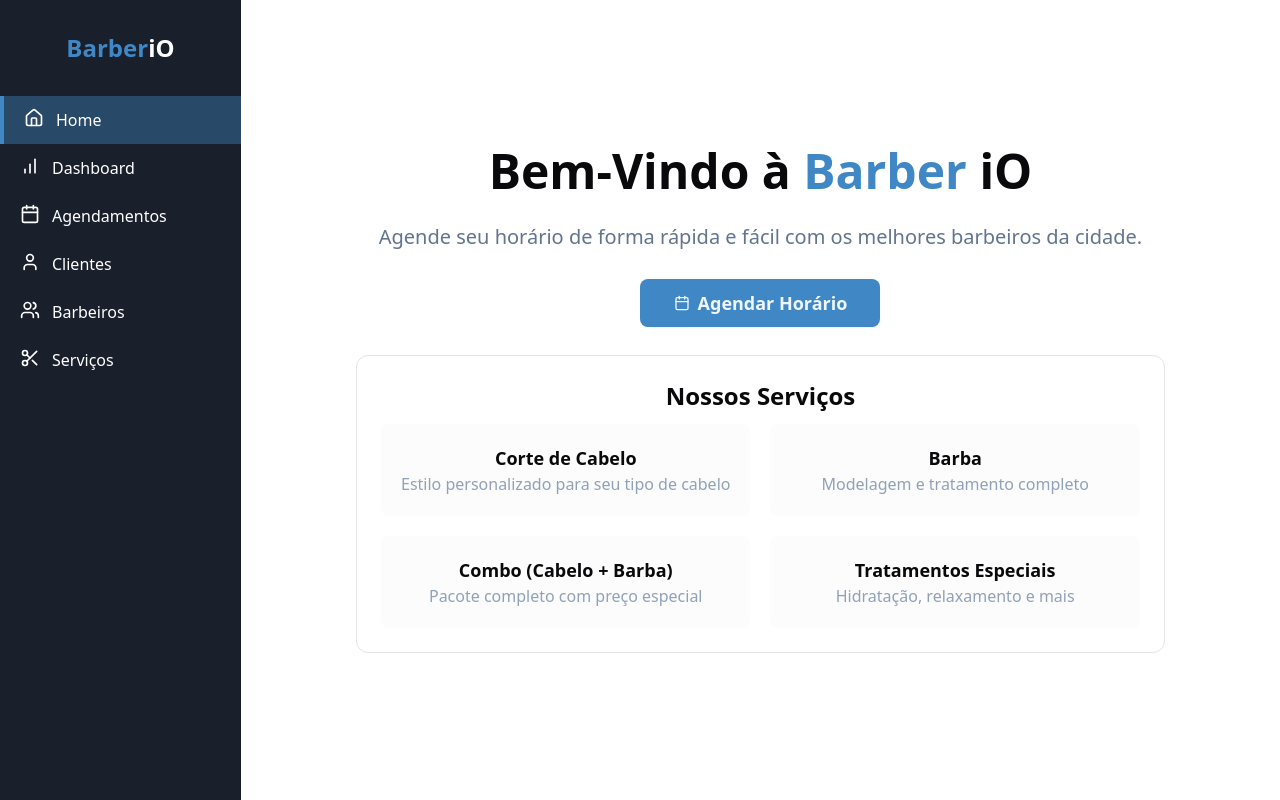
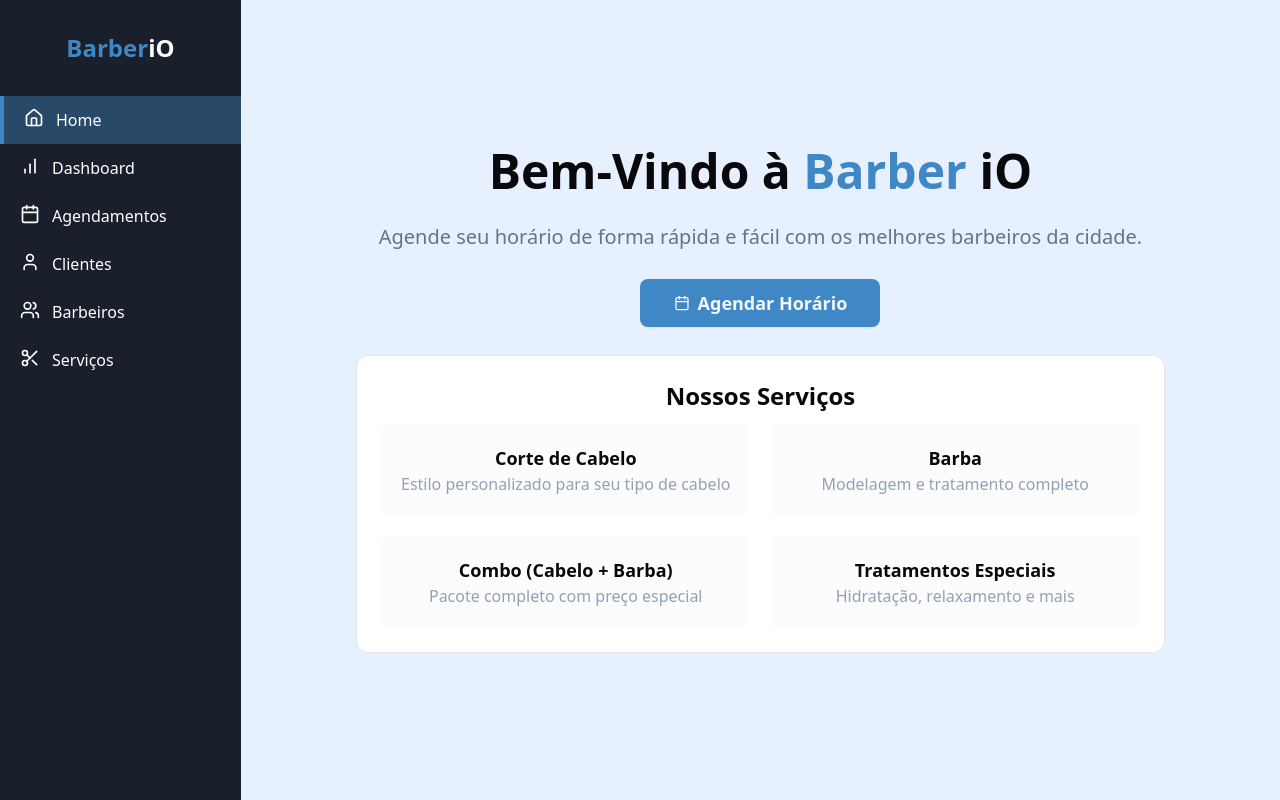
Before and after one commit to gabryel-araujo/barberIO, a Next.js app in the folder front-barberio/: page / in a window 1280 px wide. Built offline with nearby package versions, Linux system fonts and the light colour scheme.

Commit message:
fix: ajuste na cor do background

```diff
--- a/front-barberio/src/app/(pages)/page.tsx
+++ b/front-barberio/src/app/(pages)/page.tsx
@@ -4,7 +4,7 @@ import Link from "next/link";
 
 const home = () => {
   return (
-    <div className="w-full flex flex-col items-center justify-center space-y-7 px-7 pt-7 md:pt-0">
+    <div className="w-full flex flex-col items-center justify-center space-y-7 px-7 pt-7 md:pt-0 bg-[#e6f0ff]">
       <p className="text-5xl font-bold text-center ">
         Bem-Vindo à <span className="text-[#3f88c5]">Barber</span> iO
       </p>
```
